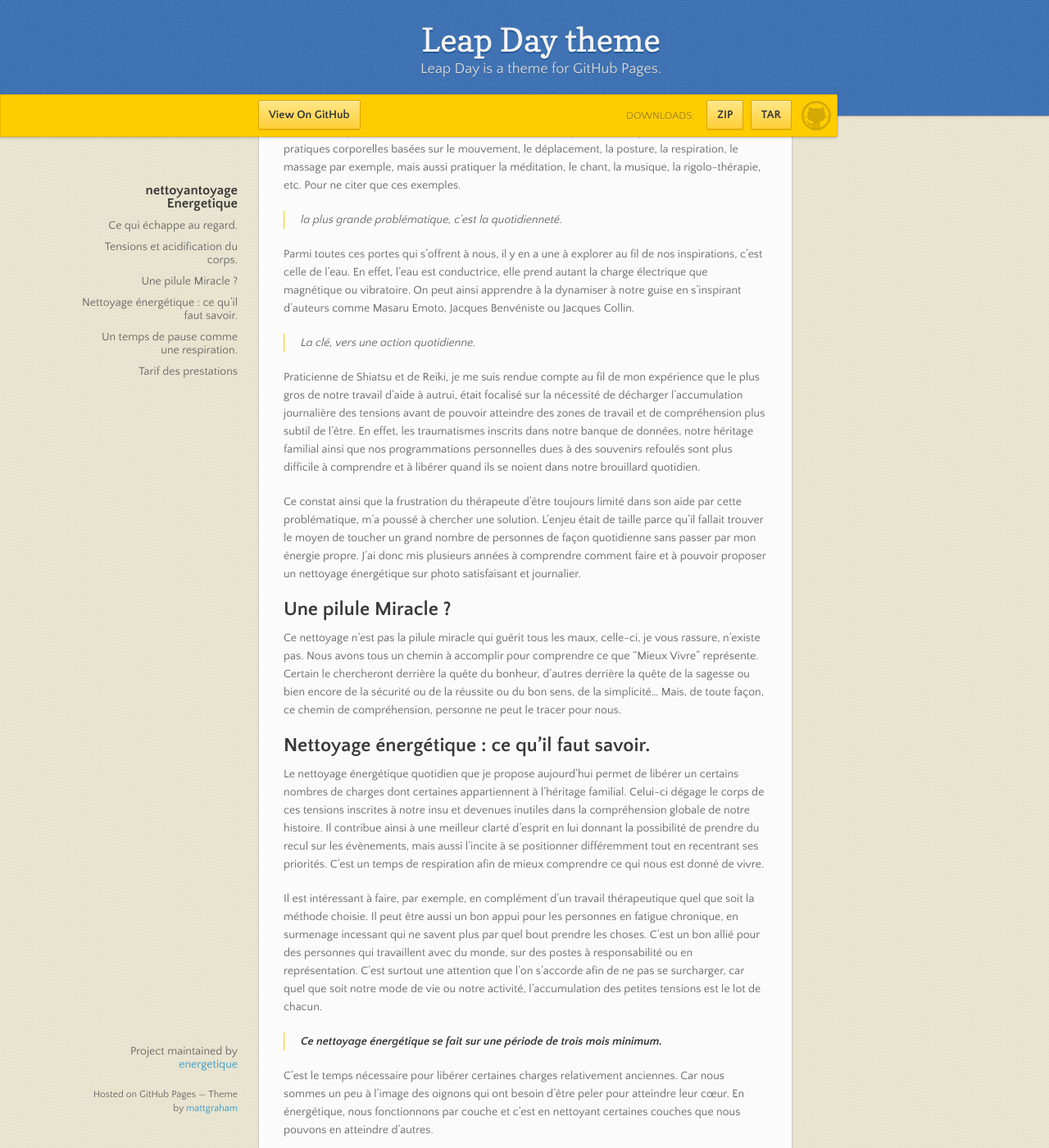
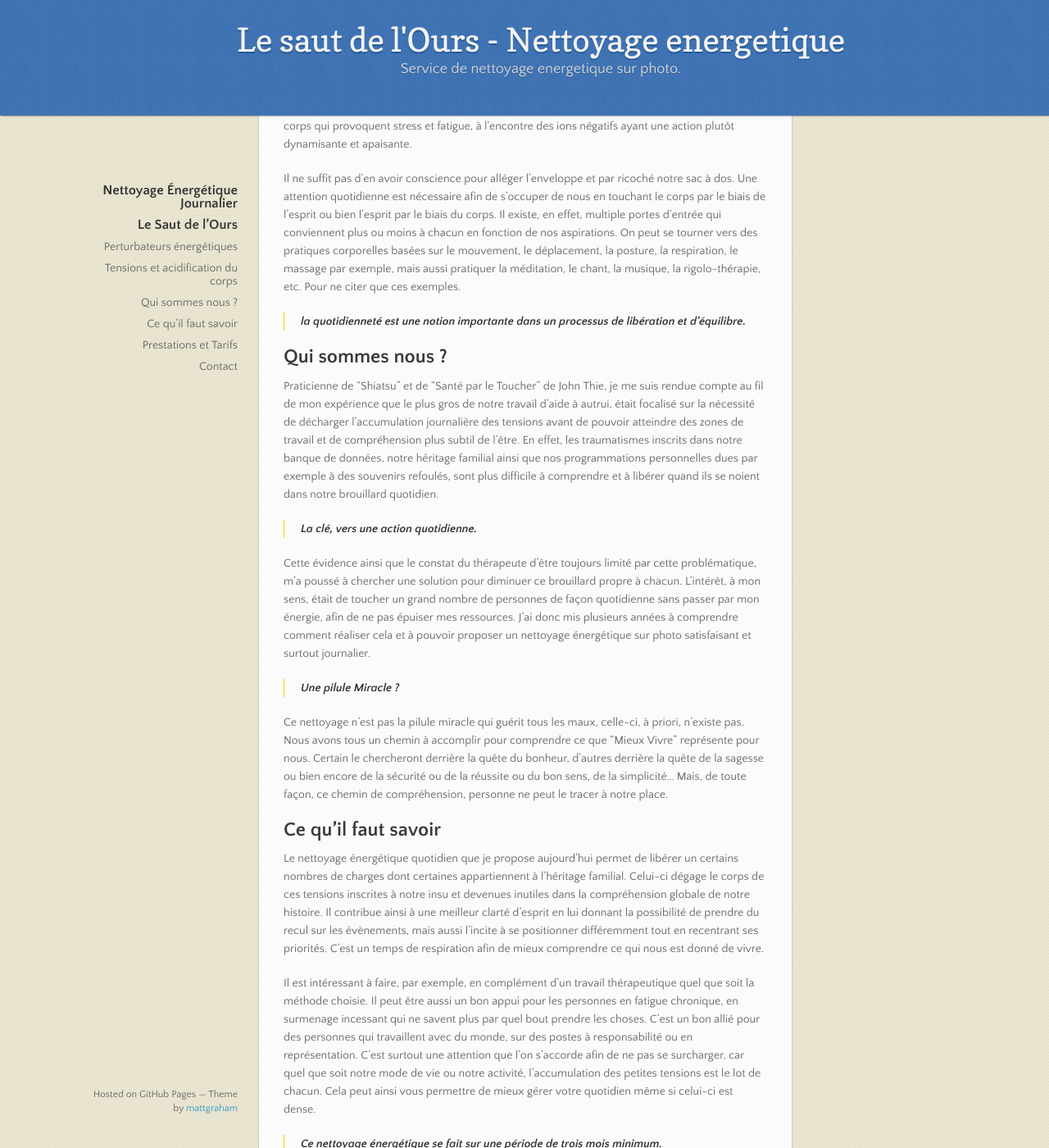
Before and after one commit to energetique/nettoyage, a Jekyll site: the page built from index.md, in a window 1280 px wide and 1400 px high, scrolled down 706 px. Shown: the whole window at 82% size. Built offline with Jekyll 4.4.1, drawn with Linux system fonts in a browser that asks for light colours; our own code applies the rules of GitHub Pages for plain Markdown files; some of the changed text lies outside the part shown.

Commit message:
demarage corrections

```diff
--- a/_config.yml
+++ b/_config.yml
@@ -1,5 +1,5 @@
-title: Leap Day theme
-description: Leap Day is a theme for GitHub Pages.
+title: Le saut de l'Ours - Nettoyage energetique
+description: Service de nettoyage energetique sur photo.
 show_downloads: true
 google_analytics:
 theme: jekyll-theme-leap-day
--- a/_layouts/default.html
+++ b/_layouts/default.html
@@ -21,7 +21,7 @@
         <p>{{ site.description | default: site.github.project_tagline }}</p>
       </header>
 
-      <div id="banner">
+      <!-- <div id="banner">
         <span id="logo"></span>
 
         <a href="{{ site.github.repository_url }}" class="button fork"><strong>View On GitHub</strong></a>
@@ -46,7 +46,7 @@
       </section>
       <footer>
         {% if site.github.is_project_page %}
-          <p>Project maintained by <a href="{{ site.github.owner_url }}">{{ site.github.owner_name }}</a></p>
+          <!-- <p>Project maintained by <a href="{{ site.github.owner_url }}">{{ site.github.owner_name }}</a></p> -->
         {% endif %}
         <p><small>Hosted on GitHub Pages &mdash; Theme by <a href="https://twitter.com/michigangraham">mattgraham</a></small></p>
       </footer>
--- a/index.md
+++ b/index.md
@@ -1,69 +1,113 @@
-# nettoyantoyage Energetique
+---
+layout: default
+---
 
-## Ce qui échappe au regard.
+# Nettoyage Énergétique Journalier
 
-Imaginez... Imaginez que vos pensées, vos émotions, vos souvenirs ressemblent à de petits papillons voletant dans le bocal de votre enveloppe énergétique. Imaginez maintenant que votre stress, vos paroles, mais aussi les paroles et les pensées des autres à votre égard soient autant de papillons qui s'accumulent dans le bocal au fil du temps.
+Page sur du nettoyage énergétique quotidien.
 
-> En prenant du recul pour vous regarder, à votre avis, que verriez-vous ?
+# Le Saut de l'Ours
 
-Nous ne sommes souvent pas conscient de ces petites empreintes qui tapissent notre bulle énergétique au quotidien, qui s'accumulent petit à petit, finissent par se compacter les une aux autres, se cristalliser comme de petits cailloux. Ce sont ces cailloux d'ailleurs qui se déposent dans notre sac à dos et deviennent ainsi des charges qui peuvent se rendre visible sur le plan physique. En effet, les tensions, les douleurs, les petits dysfonctionnements, mais aussi le manque de bonhomie, d'entrain sont les premiers signes de cet engorgement et donc, de la nécessité de décharger le corps.
+## Perturbateurs énergétiques
 
-## Tensions et acidification du corps.
+> ** Ce qui échappe au regard...**
+
+Imaginez... Imaginez que vos pensées, vos émotions, vos souvenirs ressemblent à de petits
+papillons voletant dans le bocal de votre enveloppe énergétique. Imaginez maintenant que
+votre stress, vos paroles, mais aussi les paroles et les pensées des autres à votre égard
+soient autant de papillons qui s'accumulent dans le bocal au fil du temps.
+
+> **En prenant du recul pour vous regarder, à votre avis, que verriez-vous ?**
+
+Nous ne sommes souvent pas conscient de ces petites empreintes qui tapissent notre bulle
+énergétique au quotidien, qui s'accumulent petit à petit, finissent par se compacter les une
+aux autres, se cristalliser comme de petits cailloux. Ce sont ces cailloux d'ailleurs qui se
+déposent dans notre sac à dos et deviennent ainsi des charges qui peuvent se rendre
+visible sur le plan physique. En effet, les tensions, les douleurs, les petits
+dysfonctionnements, mais aussi le manque de bonhomie, d'entrain sont les premiers
+signes de cet engorgement et donc, de la nécessité de décharger le corps.
+
+## Tensions et acidification du corps
 
 Ces charges ont, en fait, une action directe sur le champ électromagnétique, il l'alourdissent d'ions positifs qui créent un déséquilibre par rapport aux ions négatifs. On sait maintenant que la surabondance d'ions positifs dans le champ magnétique humain est un facteur d'acidification du corps qui provoquent stress et fatigue, à l'encontre des ions négatifs ayant une action plutôt dynamisante et apaisante.
 
+Il ne suffit pas d'en avoir conscience pour alléger l'enveloppe et par ricoché notre sac à
+dos. Une attention quotidienne est nécessaire afin de s'occuper de nous en touchant le
+corps par le biais de l'esprit ou bien l'esprit par le biais du corps. Il existe, en effet, multiple portes d'entrée qui conviennent plus ou moins à chacun en fonction de nos aspirations. On
+peut se tourner vers des pratiques corporelles basées sur le mouvement, le déplacement, la
+posture, la respiration, le massage par exemple, mais aussi
+pratiquer la méditation, le chant, la musique, la rigolo-thérapie, etc. Pour ne citer que ces
+exemples.
 
-Il ne suffit pas d'en avoir conscience pour alléger l'enveloppe et par ricoché notre sac à dos. Une attention quotidienne est nécessaire afin de s'occuper de nous en touchant le corps par le biais de l'esprit ou bien l'esprit par le biais du corps. Il existe, en effet, multiple portes d'entrée qui conviennent plus ou moins à chacun en fonction de nos aspirations. On peut se tourner vers des pratiques corporelles basées sur le mouvement, le déplacement, la posture, la respiration, le massage par exemple, mais aussi pratiquer la méditation, le chant, la musique, la rigolo-thérapie, etc. Pour ne citer que ces exemples.
+> **la quotidienneté est une notion importante dans un processus de libération et
+d'équilibre.**
 
-> la plus grande problématique,  c'est la quotidienneté.
+## Qui sommes nous ?
 
-Parmi toutes ces portes qui s'offrent à nous, il y en a une à explorer au fil de nos inspirations, c'est celle de l'eau. En effet, l'eau est conductrice, elle prend autant la charge électrique que magnétique ou vibratoire. On peut ainsi apprendre à la dynamiser à notre guise en s'inspirant d'auteurs comme  Masaru Emoto, Jacques Benvéniste ou Jacques Collin.
+Praticienne de "Shiatsu" et de "Santé par le Toucher" de John Thie, je me suis rendue
+compte au fil de mon expérience que le plus gros de notre travail d'aide à autrui, était
+focalisé sur la nécessité de décharger l'accumulation journalière des tensions avant de
+pouvoir atteindre des zones de travail et de compréhension plus subtil de l'être. En effet,
+les traumatismes inscrits dans notre banque de données, notre héritage familial ainsi que
+nos programmations personnelles dues par exemple à des souvenirs refoulés, sont plus
+difficile à comprendre et à libérer quand ils se noient dans notre brouillard quotidien.
 
+> **La clé, vers une action quotidienne.**
 
-> La clé, vers une action quotidienne.
+Cette évidence ainsi que le constat du thérapeute d'être toujours limité par cette
+problématique, m'a poussé à chercher une solution pour diminuer ce brouillard propre à
+chacun. L'intérêt, à mon sens, était de toucher un grand nombre de personnes de façon
+quotidienne sans passer par mon énergie, afin de ne pas épuiser mes ressources. J'ai donc
+mis plusieurs années à comprendre comment réaliser cela et à pouvoir proposer un
+nettoyage énergétique sur photo satisfaisant et surtout journalier.
 
-Praticienne de Shiatsu  et de Reïki, je me suis rendue compte au fil de mon expérience que le plus gros de notre travail d'aide à autrui, était focalisé sur la nécessité de décharger l'accumulation journalière des tensions avant de pouvoir atteindre des zones de travail et de compréhension plus subtil de l'être. En effet, les traumatismes inscrits dans notre banque de données, notre héritage familial ainsi que nos programmations personnelles dues à des souvenirs refoulés sont plus difficile à comprendre et à libérer quand ils se noient dans notre brouillard quotidien.
+> **Une pilule Miracle ?**
 
-Ce constat ainsi que la frustration du thérapeute d'être toujours limité dans son aide par cette problématique, m'a poussé à chercher une solution. L'enjeu était de taille parce qu'il fallait trouver le moyen de toucher un grand nombre de personnes de façon quotidienne sans passer par mon énergie propre. J'ai donc mis plusieurs années à comprendre comment faire et à pouvoir proposer un nettoyage énergétique sur photo satisfaisant et journalier.
+Ce nettoyage n'est pas la pilule miracle qui guérit tous les maux, celle-ci, à priori, n'existe pas. Nous avons tous un chemin à accomplir pour comprendre ce que "Mieux Vivre" représente pour nous. Certain le chercheront derrière la quête du bonheur, d'autres derrière la quête de la sagesse ou bien encore de la sécurité ou de la réussite ou du bon sens, de la simplicité... Mais, de toute façon, ce chemin de compréhension, personne ne peut le tracer à notre place.
 
-## Une pilule Miracle ?
-
-Ce nettoyage n'est pas la pilule miracle qui guérit tous les maux, celle-ci, je vous rassure, n'existe pas. Nous avons tous un chemin à accomplir pour comprendre ce que "Mieux Vivre" représente. Certain le chercheront derrière la quête du bonheur, d'autres derrière la quête de la sagesse ou bien encore de la sécurité ou de la réussite ou du bon sens, de la simplicité... Mais, de toute façon, ce chemin de compréhension, personne ne peut le tracer pour nous.
-
-
-## Nettoyage énergétique : ce qu'il faut savoir.
+## Ce qu'il faut savoir
 
 Le nettoyage énergétique quotidien que je propose aujourd'hui permet de libérer un certains nombres de charges dont certaines appartiennent à l'héritage familial. Celui-ci dégage le corps de ces tensions inscrites à notre insu et devenues inutiles dans la compréhension globale de notre histoire. Il contribue ainsi à une meilleur clarté d'esprit en lui donnant la possibilité de prendre du recul sur les évènements, mais aussi l'incite à se positionner différemment tout en recentrant ses priorités. C'est un temps de respiration afin de mieux comprendre ce qui nous est donné de vivre.
 
-Il est intéressant à faire, par exemple, en complément d'un travail thérapeutique
-quel que soit la méthode choisie. Il peut être aussi un bon appui pour les personnes en fatigue chronique, en surmenage incessant qui ne savent plus par quel bout prendre les choses. C'est un bon allié pour des personnes qui travaillent avec du monde, sur des postes à responsabilité ou en représentation. C'est surtout une attention que l'on s'accorde afin de ne pas se surcharger, car quel que soit notre mode de vie ou notre activité, l'accumulation des petites tensions est le lot de chacun.
+Il est intéressant à faire, par exemple, en complément d'un travail thérapeutique quel que soit la méthode choisie. Il peut être aussi un bon appui pour les personnes en fatigue chronique, en surmenage incessant qui ne savent plus par quel bout prendre les choses. C'est un bon allié pour des personnes qui travaillent avec du monde, sur des postes à responsabilité ou en représentation. C'est surtout une attention que l'on s'accorde afin de ne pas se surcharger, car quel que soit notre mode de vie ou notre activité, l'accumulation des petites tensions est le lot de chacun. Cela peut ainsi vous permettre de mieux gérer votre quotidien même si celui-ci est dense.
 
 > **Ce nettoyage énergétique se fait sur une période de trois mois minimum.**
 
-C'est le temps nécessaire pour libérer certaines charges relativement anciennes. Car nous sommes un peu à l'image des oignons qui ont besoin d'être peler pour atteindre leur cœur. En énergétique, nous fonctionnons par couche et c'est en nettoyant certaines couches que nous pouvons en atteindre d'autres.
+C'est le temps nécessaire pour libérer certaines charges relativement anciennes. Car nous
+sommes un peu à l'image des oignons qui ont besoin d'être peler pour atteindre leur cœur.
+En énergétique, nous fonctionnons par couche et c'est en nettoyant certaines couches que
+nous pouvons en atteindre d'autres.
 
+En plus de ce nettoyage journalier, je propose un protocole d'accompagnement avec des
+conseils pour travailler sur la vitalité. Celui-ci permettra au corps de mieux gérer les
+changements inhérents au processus de dégagement. En effet, quand un travail s'effectue
+sur l'enveloppe énergétique, il n'est pas rare d'avoir des fatigues de fin de journée.
+Durant ces trois mois, je vous demanderais aussi un retour écrit, afin d'avoir une image
+plus précise de ce qui se dessine pour vous. Ce retour n'a pas besoin d'être étoffé, une
+dizaine de phrases peuvent suffire mais, à mon sens, cette démarche est importante, car
+elle donne le recul nécessaire pour réaliser ce qui est en train de s'inscrire dans votre
+réalité. Cette étape n'est pas obligatoire, mais elle est recommandée.
 
-En plus de ce nettoyage journalier, je propose un protocole d'accompagnement avec des conseils pour travailler sur la vitalité, celui-ci permettra au corps de mieux gérer les changements inhérent au processus de dégagement. En effet, quand un travail s'effectue sur l'enveloppe énergétique, il n'est pas rare d'avoir des fatigues de fin de journée.
-
-
-Durant ces trois mois, je vous demanderais un retour écrit, afin d'avoir une image plus précise de ce qui se dessine pour vous. Ce retour n'a pas besoin d'être étoffé, une dizaine de phrases peuvent suffire, mais à mon sens cette démarche est importante, car elle donne le recul nécessaire pour réaliser ce qui est en train de s'inscrire dans votre réalité. Cette étape n'est pas obligatoire, mais elle est recommandée.
-
-## Un temps de pause comme une respiration.
+> **Un temps de pause tel une respiration.**
 
 Enfin, ce nettoyage journalier peut se faire sur une durée plus longue afin de continuer à éliminer des couches anciennes et à ne pas accumuler au quotidien des informations inutiles surtout dans des périodes de stress important, de conflit ou de fatigue chronique.
 
-
-## Tarif des prestations
+## Prestations et Tarifs
 
 | Durant les 3 premiers mois | Pour une prestation à l'année |
-|---|---|
-| Adulte			80€/mois</br>Enfant (jusqu'à 20 ans)		35€/mois | 1 Adulte			20€/mois</br>1 Couple			30€/mois</br>1 Couple avec enfants	35€/mois</br>1 Adulte avec enfants	25€/mois	 |
+|--- |---|
+| Adulte 70€/mois | 1 Adulte 20€/mois |
+| Enfant (jusqu'à 20 ans) 35€/mois | 1 Couple 30€/mois |
+|---| 1 Couple avec enfants 35€/mois |
+|--- | 1 Adulte avec enfants 25€/mois |
 
+> **Réglement par chèque**
 
+## Contact
 
-* **Prenez contact par e-mail**  afin de me faire parvenir votre demande
-en précisant succinctement vos raisons * :
+ Ana Loube : [**lesautde.lours@laposte.net**](**lesautde.lours@laposte.net**)
 
-[lesautde.lours@laposte.net](lesautde.lours@laposte.net)
-
-Ensuite, nous pourrons convenir d'un rendez-vous téléphonique si vous avez besoin d'en parler de vive voix.
+**Prenez contact par e-mail** *afin de me faire parvenir votre demande en précisant
+succinctement vos raisons et vos interrogations. Cela me permettra de vous donnez des
+informations complémentaires, de répondre à vos questions ainsi que de vous proposer un
+rendez-vous téléphonique si vous le souhaitez.*
```
Also changed, not shown: other parts of _layouts/default.html (+1 -1 lines).
